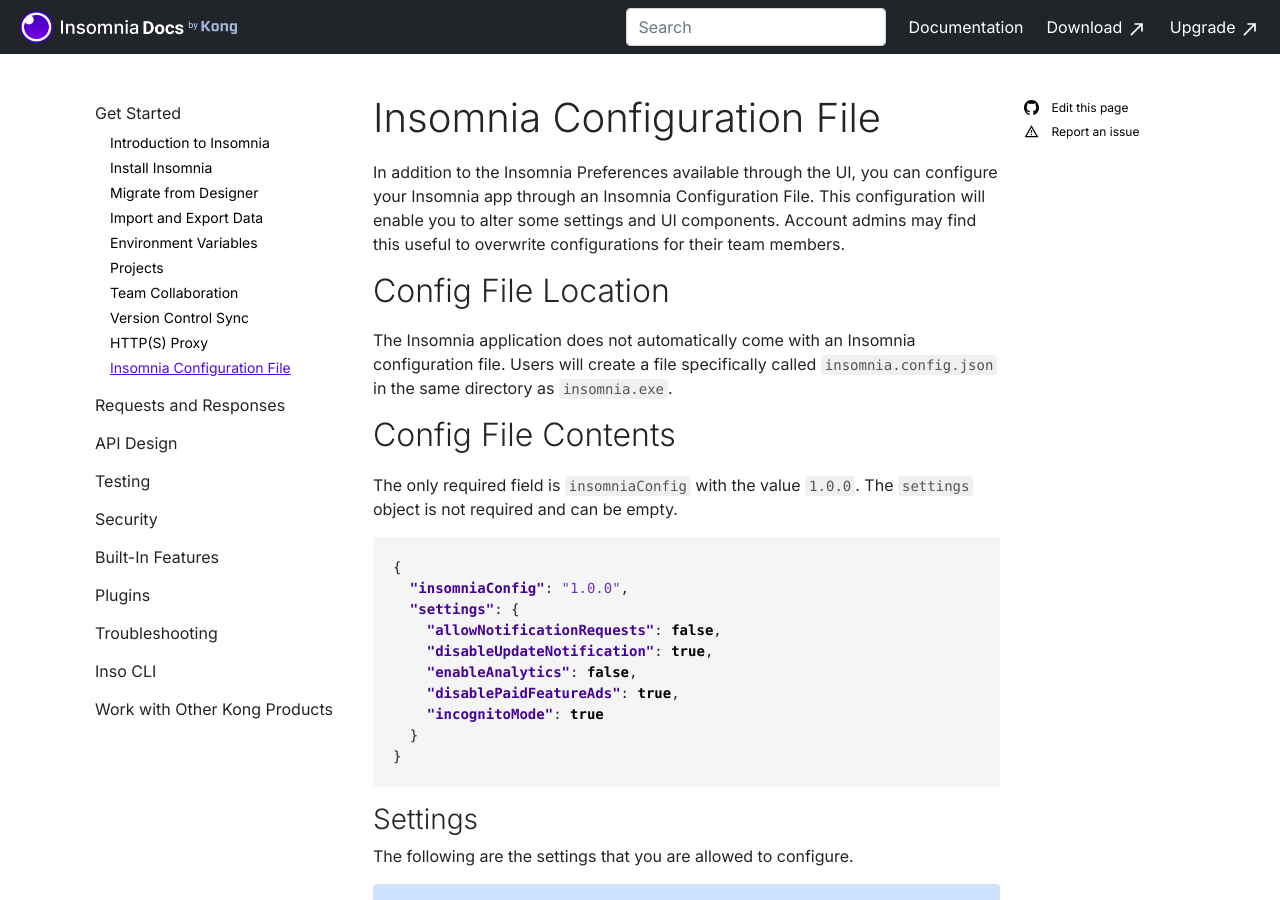
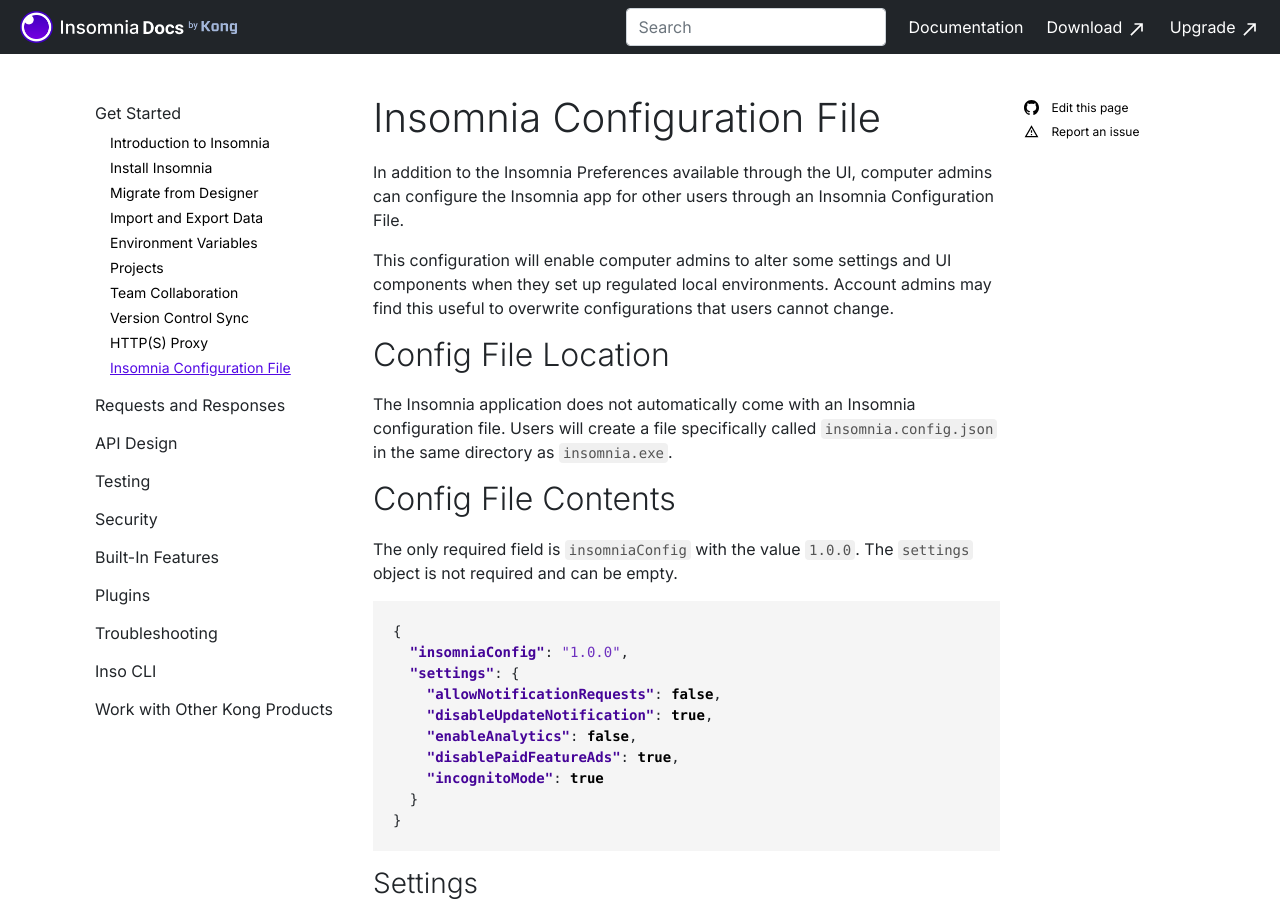
Before and after one commit to Kong/insomnia-docs, a Jekyll site: the page built from docs/insomnia/insomnia-config-file.md, in a window 1280 px wide and 900 px high. Built offline with Jekyll 4.4.1, drawn with Linux system fonts in a browser that asks for light colours; comment, search, counter and statistics services are not loaded.

Commit message:
clarify the meaning of admin

```diff
--- a/docs/insomnia/insomnia-config-file.md
+++ b/docs/insomnia/insomnia-config-file.md
@@ -5,7 +5,9 @@
 category-url: get-started
 ---
 
-In addition to the Insomnia Preferences available through the UI, you can configure your Insomnia app through an Insomnia Configuration File. This configuration will enable you to alter some settings and UI components. Account admins may find this useful to overwrite configurations for their team members.
+In addition to the Insomnia Preferences available through the UI, computer admins can configure the Insomnia app for other users through an Insomnia Configuration File.
+
+This configuration will enable computer admins to alter some settings and UI components when they set up regulated local environments. Account admins may find this useful to overwrite configurations that users cannot change.
 
 ## Config File Location
 
```
